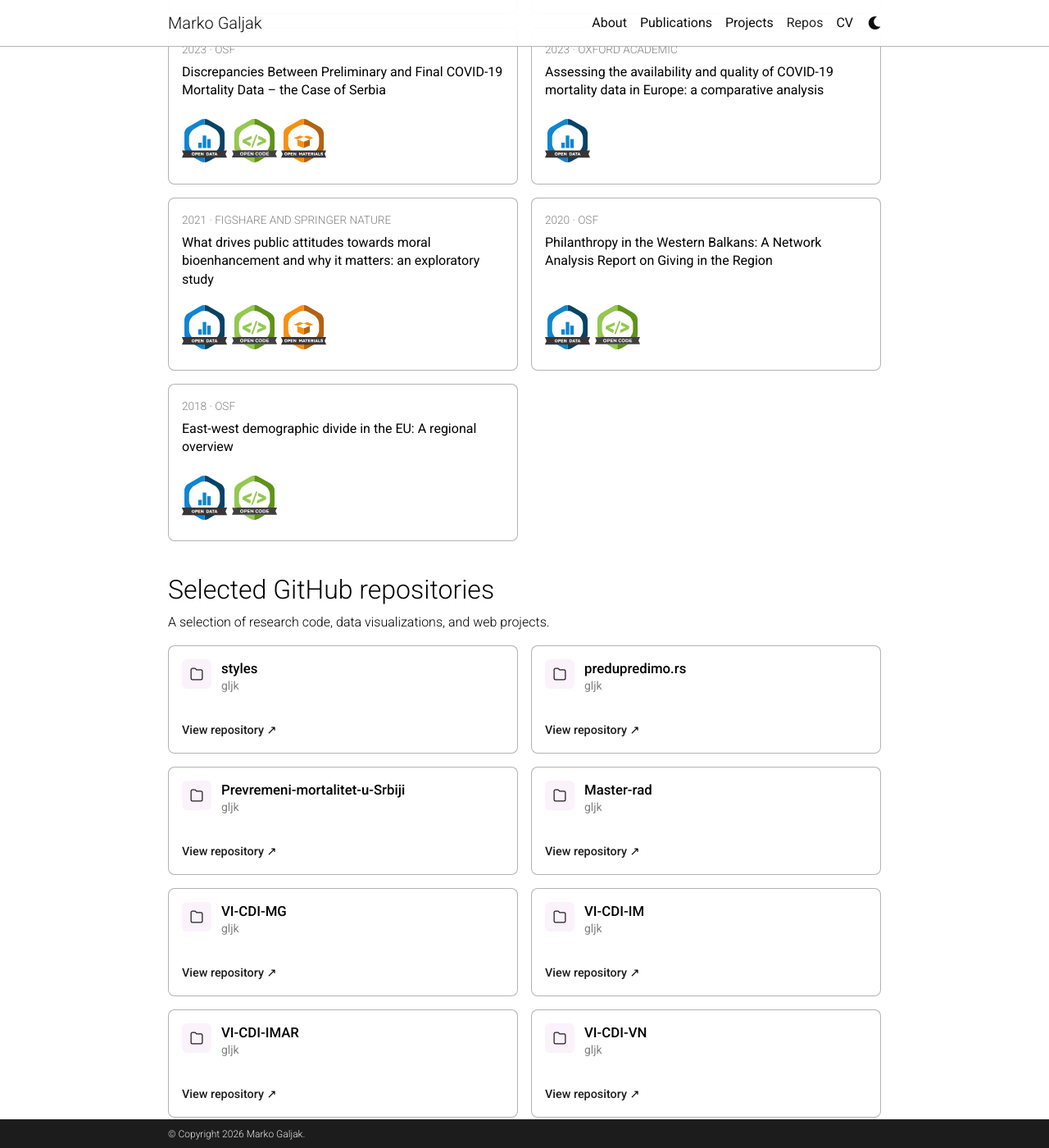
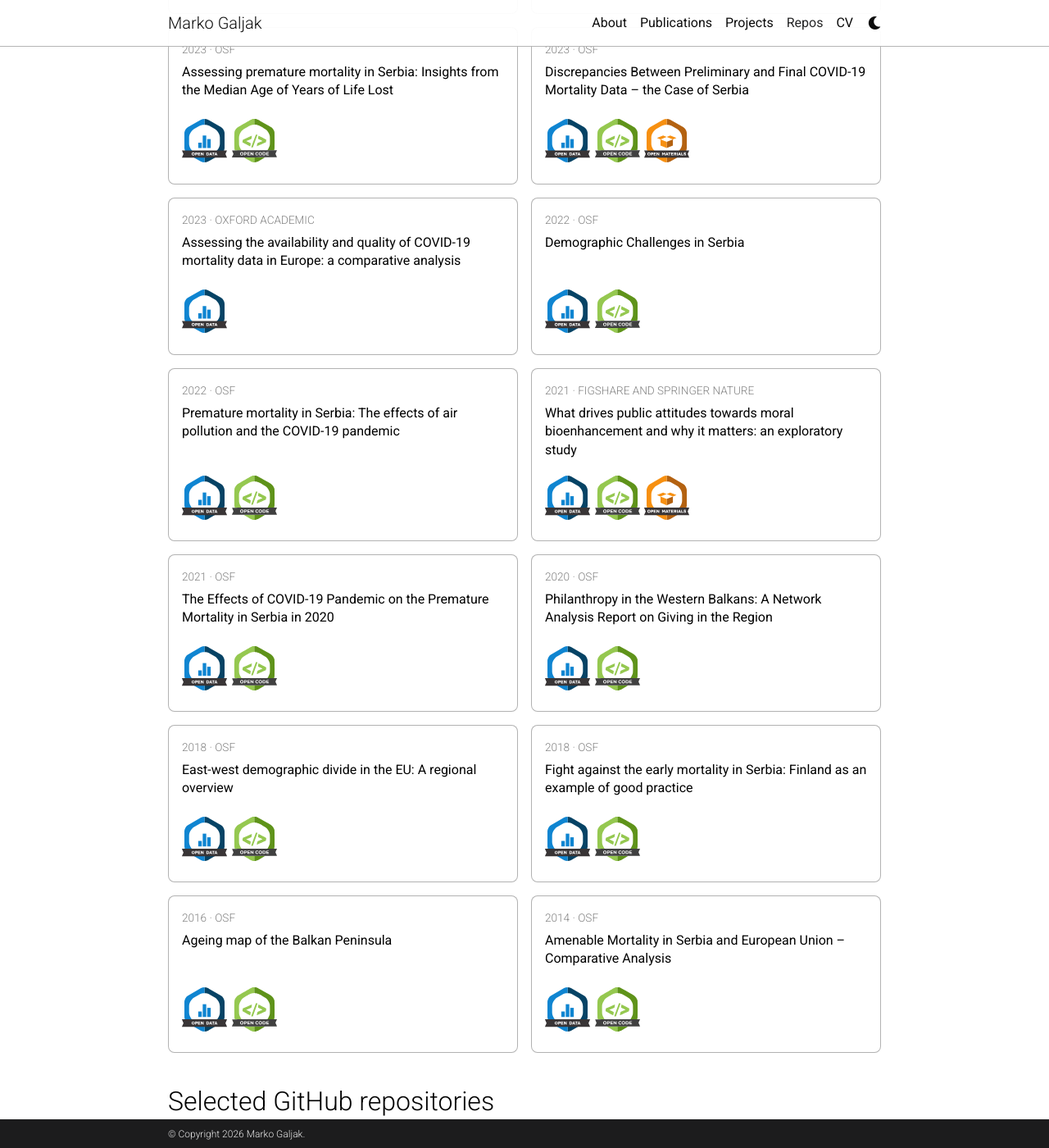
Before and after one commit to gljk/gljk, a Jekyll site: the page built from _pages/repositories.md, in a window 1280 px wide and 1400 px high, scrolled down 1112 px. Shown: the whole window at 82% size. Built offline with Jekyll 4.4.1, drawn with Linux system fonts in a browser that asks for light colours; comment, search, counter and statistics services are not loaded; a style sheet for code colours, icons or effects is not loaded; some of the changed text lies outside the part shown.

Commit message:
added repos

```diff
--- a/_data/repositories.yml
+++ b/_data/repositories.yml
@@ -57,6 +57,13 @@ publication_repositories:
     url: https://osf.io/mc428/
     data: https://osf.io/mc428/
     code: https://osf.io/mc428/
+  - key: zafeiris_serbia_2024
+    title: "Serbia: Policy Response to Demographic Challenges"
+    year: 2024
+    provider: OSF
+    url: https://osf.io/v63kd/
+    data: https://osf.io/v63kd/
+    code: https://osf.io/v63kd/
   - key: galjak_assessing_2023
     title: "Assessing premature mortality in Serbia: Insights from the Median Age of Years of Life Lost"
     year: 2023
@@ -78,6 +85,20 @@ publication_repositories:
     provider: Oxford Academic
     url: https://academic.oup.com/eurpub/article/33/5/944/7188269#supplementary-data
     data: https://academic.oup.com/eurpub/article/33/5/944/7188269#supplementary-data
+  - key: rasevic_demographic_2022
+    title: "Demographic Challenges in Serbia"
+    year: 2022
+    provider: OSF
+    url: https://osf.io/hcf7k/
+    data: https://osf.io/hcf7k/
+    code: https://osf.io/hcf7k/
+  - key: galjak_premature_2022
+    title: "Premature mortality in Serbia: The effects of air pollution and the COVID-19 pandemic"
+    year: 2022
+    provider: OSF
+    url: https://osf.io/dhz7w/
+    data: https://osf.io/dhz7w/
+    code: https://osf.io/dhz7w/
   - key: budic_what_2021
     title: "What drives public attitudes towards moral bioenhancement and why it matters: an exploratory study"
     year: 2021
@@ -86,6 +107,13 @@ publication_repositories:
     data: https://doi.org/10.6084/m9.figshare.14502297.v1
     code: https://link.springer.com/article/10.1186/s12910-021-00732-1
     materials: https://link.springer.com/article/10.1186/s12910-021-00732-1
+  - key: galjak_effects_2021
+    title: "The Effects of COVID-19 Pandemic on the Premature Mortality in Serbia in 2020"
+    year: 2021
+    provider: OSF
+    url: https://osf.io/cnw3d/
+    data: https://osf.io/cnw3d/
+    code: https://osf.io/cnw3d/
   - key: hoolwerf_philanthropy_2020
     title: "Philanthropy in the Western Balkans: A Network Analysis Report on Giving in the Region"
     year: 2020
@@ -100,3 +128,24 @@ publication_repositories:
     url: https://osf.io/5ubf2/
     data: https://osf.io/5ubf2/
     code: https://osf.io/5ubf2/
+  - key: galjak_fight_2018
+    title: "Fight against the early mortality in Serbia: Finland as an example of good practice"
+    year: 2018
+    provider: OSF
+    url: https://osf.io/54hsw/
+    data: https://osf.io/54hsw/
+    code: https://osf.io/54hsw/
+  - key: magdalenic_ageing_2016
+    title: "Ageing map of the Balkan Peninsula"
+    year: 2016
+    provider: OSF
+    url: https://osf.io/nafzw/
+    data: https://osf.io/nafzw/
+    code: https://osf.io/nafzw/
+  - key: galjak_amenable_2014
+    title: "Amenable Mortality in Serbia and European Union – Comparative Analysis"
+    year: 2014
+    provider: OSF
+    url: https://osf.io/wr72y/
+    data: https://osf.io/wr72y/
+    code: https://osf.io/wr72y/
```
Also changed, not shown: _bibliography/papers.bib (+14 -0 lines).
